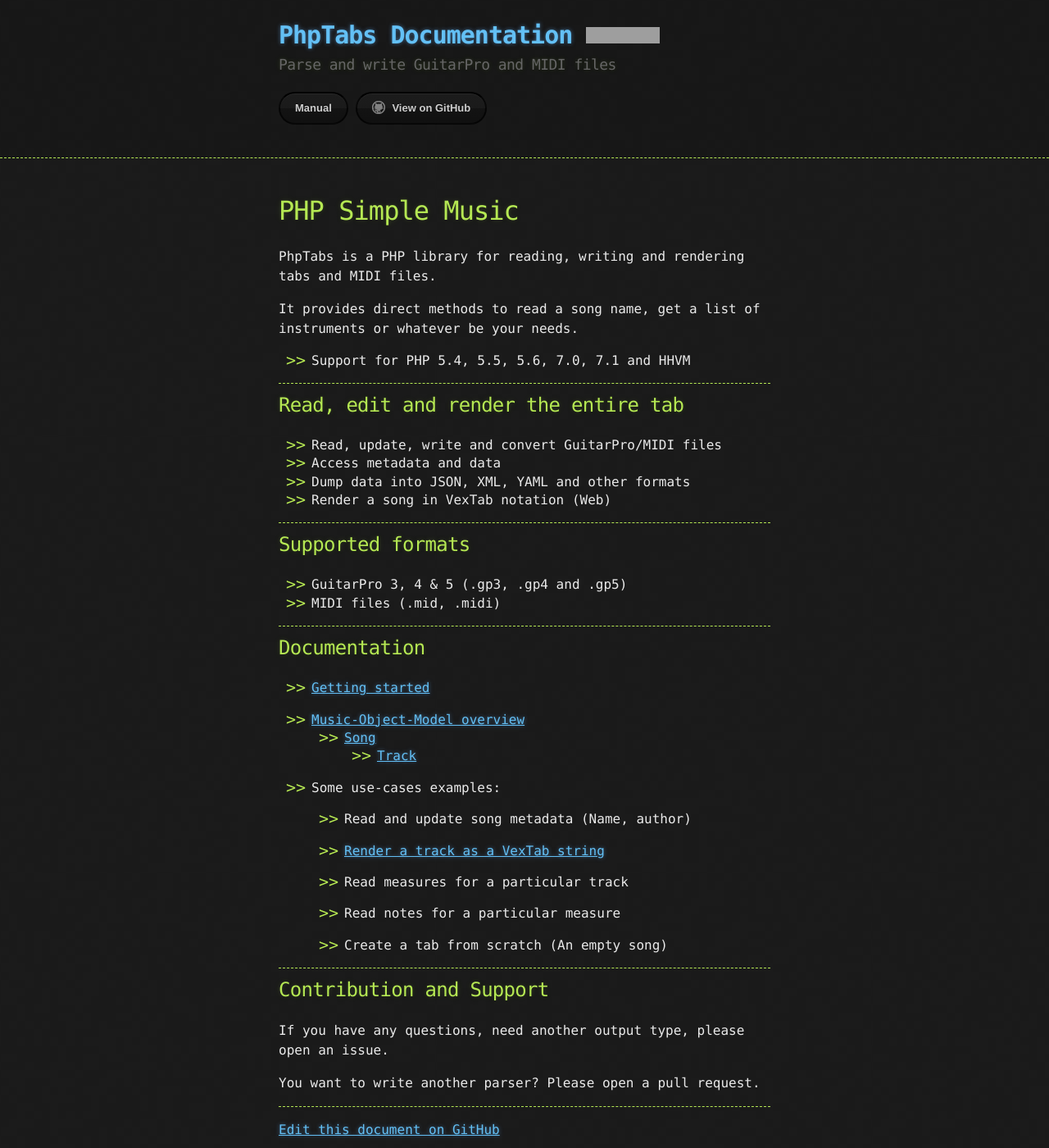
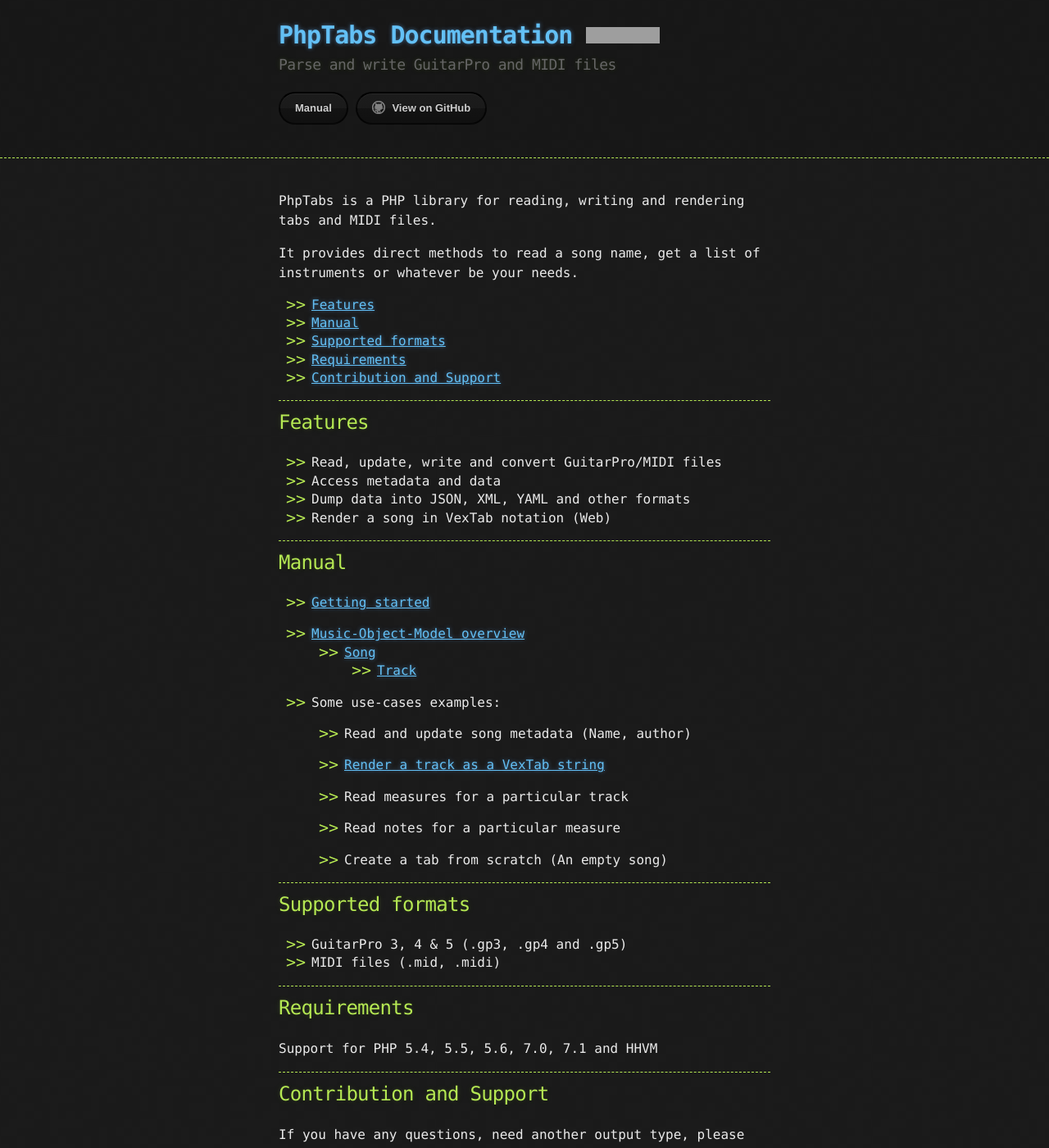
Before and after one commit to stdtabs/stdtabs.github.io, a Jekyll site: the page built from index.md, in a window 1280 px wide and 1400 px high. Shown: the whole window at 82% size. Built offline with Jekyll 4.4.1, drawn with Linux system fonts in a browser that asks for light colours; nearby versions of some CDN libraries; our own code applies the rules of GitHub Pages for plain Markdown files; grey boxes are pictures that could not be loaded.

Commit message:
Update manual link

```diff
--- a/_includes/footer.html
+++ b/_includes/footer.html
@@ -2,7 +2,7 @@
   <footer class="container">
 
     <p>
-      <a href="/#documentation">Manual</a>
+      <a href="/#manual">Manual</a>
 
       <a href="https://packagist.org/packages/stdtabs/phptabs" rel="nofollow"><img src="https://poser.pugx.org/stdtabs/phptabs/license.svg" alt="License"></a>
     </p>
--- a/_layouts/default.html
+++ b/_layouts/default.html
@@ -17,7 +17,7 @@
         <h2>{{ site.description }}</h2>
 
         <section id="downloads">
-          <a href="/#documentation" class="btn">Manual</a>
+          <a href="/#manual" class="btn">Manual</a>
           <a href="{{ site.github_repository_url }}" class="btn btn-github"><span class="icon"></span>View on GitHub</a>
         </section>
       </div>
--- a/index.md
+++ b/index.md
@@ -3,17 +3,19 @@
 excerpt: Read, write and render music scores, GuitarPro tabs and MIDI files.
 ---
 
-# PHP Simple Music
-
 PhpTabs is a PHP library for reading, writing and rendering tabs and MIDI files.
 
 It provides direct methods to read a song name, get a list of instruments or whatever be your needs.
 
-- Support for PHP 5.4, 5.5, 5.6, 7.0, 7.1 and HHVM
+- [Features](#features)
+- [Manual](#manual)
+- [Supported formats](#supportedformats)
+- [Requirements](#requirements)
+- [Contribution and Support](#contributionandsupport)
 
 ------------------------------------------------------------------------
 
-## Read, edit and render the entire tab
+## Features
 
 - Read, update, write and convert GuitarPro/MIDI files
 - Access metadata and data
@@ -22,14 +24,7 @@
 
 ------------------------------------------------------------------------
 
-## Supported formats
-
-- GuitarPro 3, 4 & 5 (.gp3, .gp4 and .gp5)
-- MIDI files (.mid, .midi)
-
-------------------------------------------------------------------------
-
-## Documentation
+## Manual
 
 - [Getting started](/getting-started.html)
 
@@ -51,6 +46,19 @@
 
 ------------------------------------------------------------------------
 
+## Supported formats
+
+- GuitarPro 3, 4 & 5 (.gp3, .gp4 and .gp5)
+- MIDI files (.mid, .midi)
+
+------------------------------------------------------------------------
+
+## Requirements
+
+Support for PHP 5.4, 5.5, 5.6, 7.0, 7.1 and HHVM
+
+------------------------------------------------------------------------
+
 ## Contribution and Support
 
 If you have any questions, need another output type, please open an issue.
```
